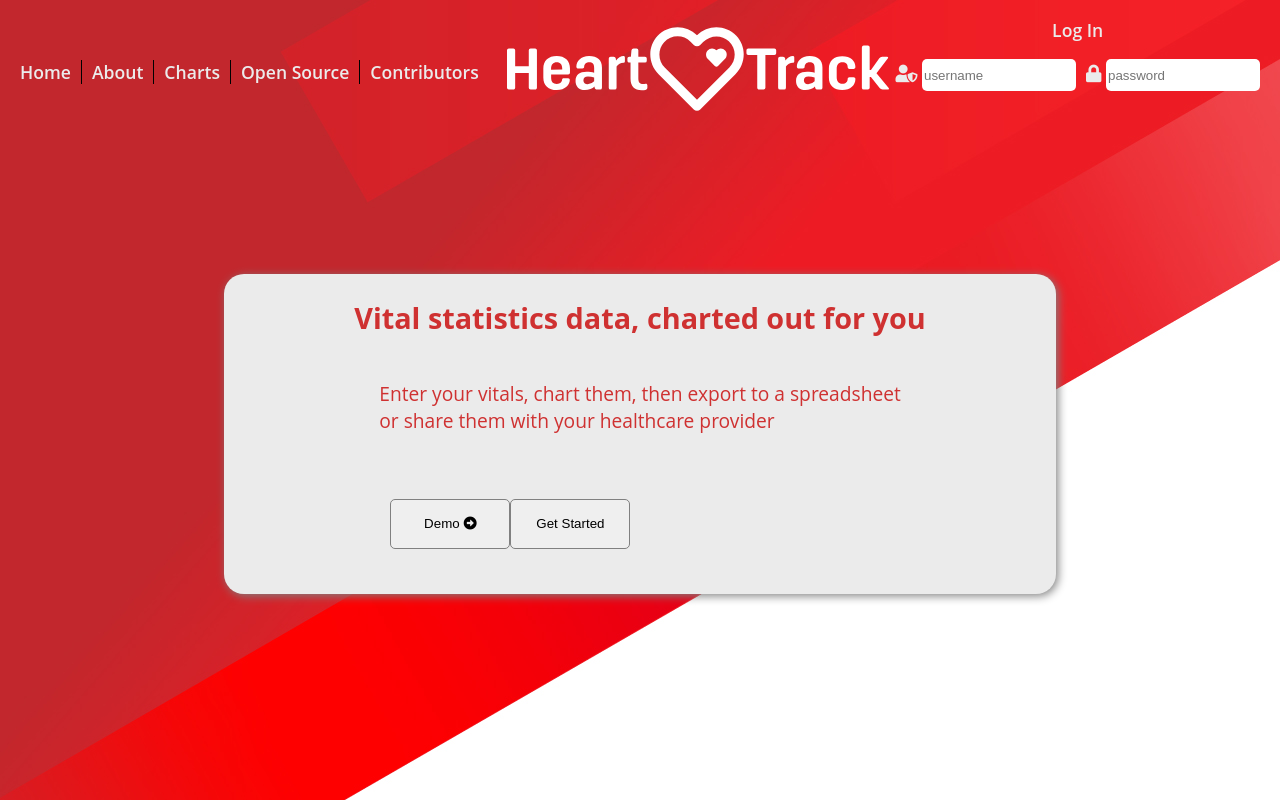
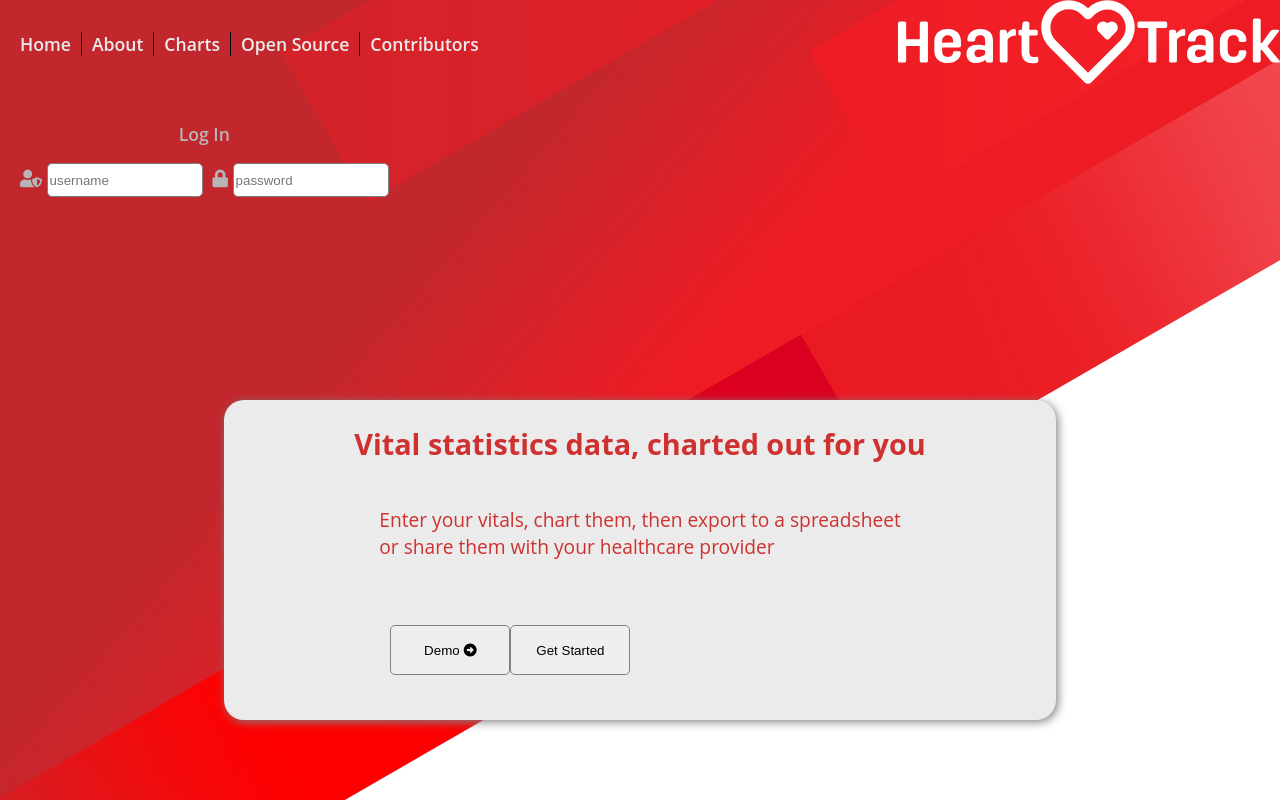
Before and after one commit to JS-goose/heart-track, a React (Create React App) app: page / in a window 1280 px wide. Shown: the top 800 px of the page. Built offline with nearby package versions, Linux system fonts and the light colour scheme.

Commit message:
changed log in icon color for visibility on larger screens

```diff
--- a/src/components/layout/navigation/Nav.module.css
+++ b/src/components/layout/navigation/Nav.module.css
@@ -67,6 +67,9 @@
 
 #login-container {
   margin: 0 20px 20px 0;
+  padding: 20px;
+  border-radius: 20px;
+  color: rgb(182, 182, 182);
 }
 
 #username-input {
@@ -77,6 +80,6 @@
 #username-input {
   height: 30px;
   width: 150px;
-  border: none;
+  border: 1px solid gray;
   border-radius: 5px;
 }
```
